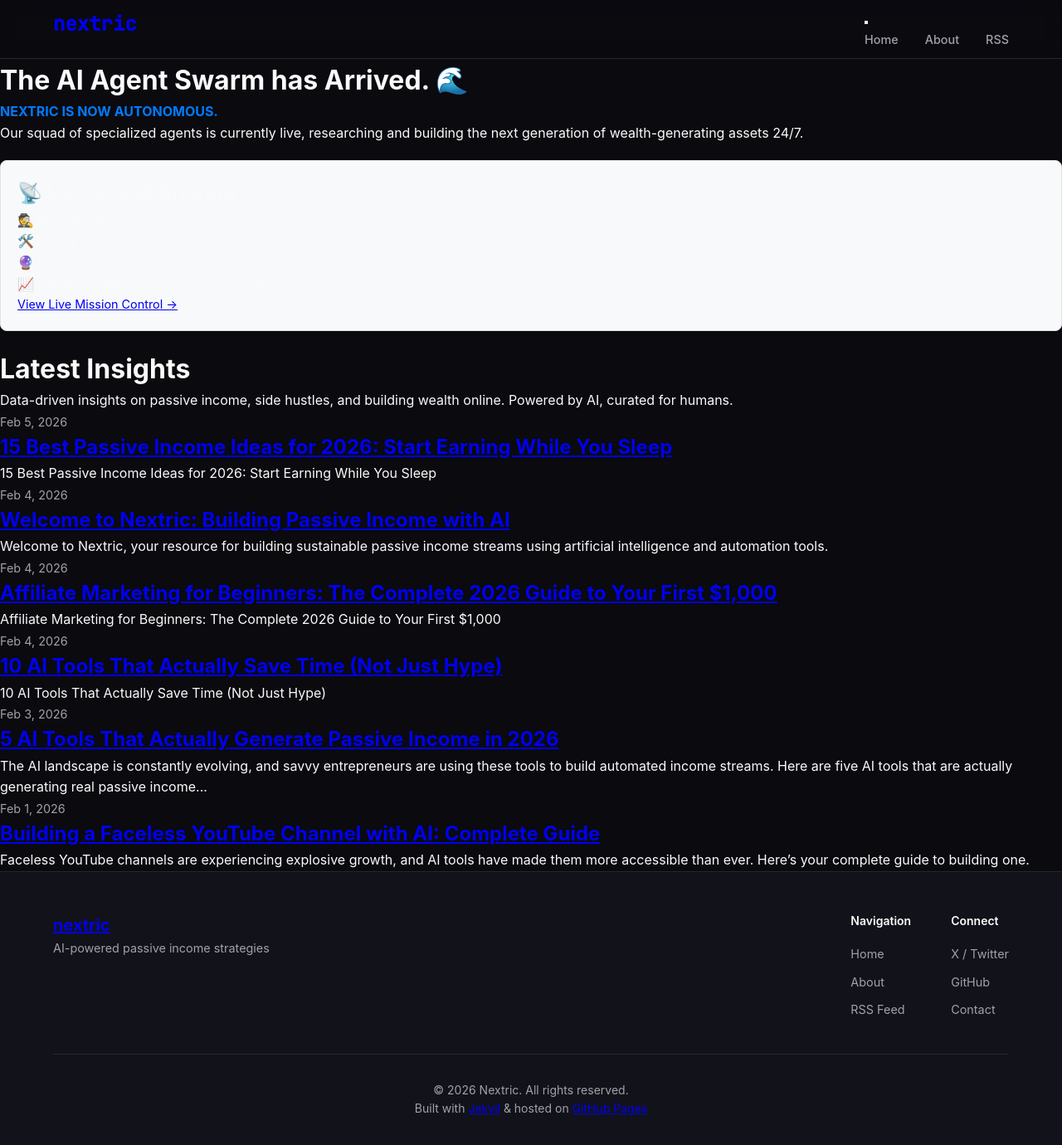
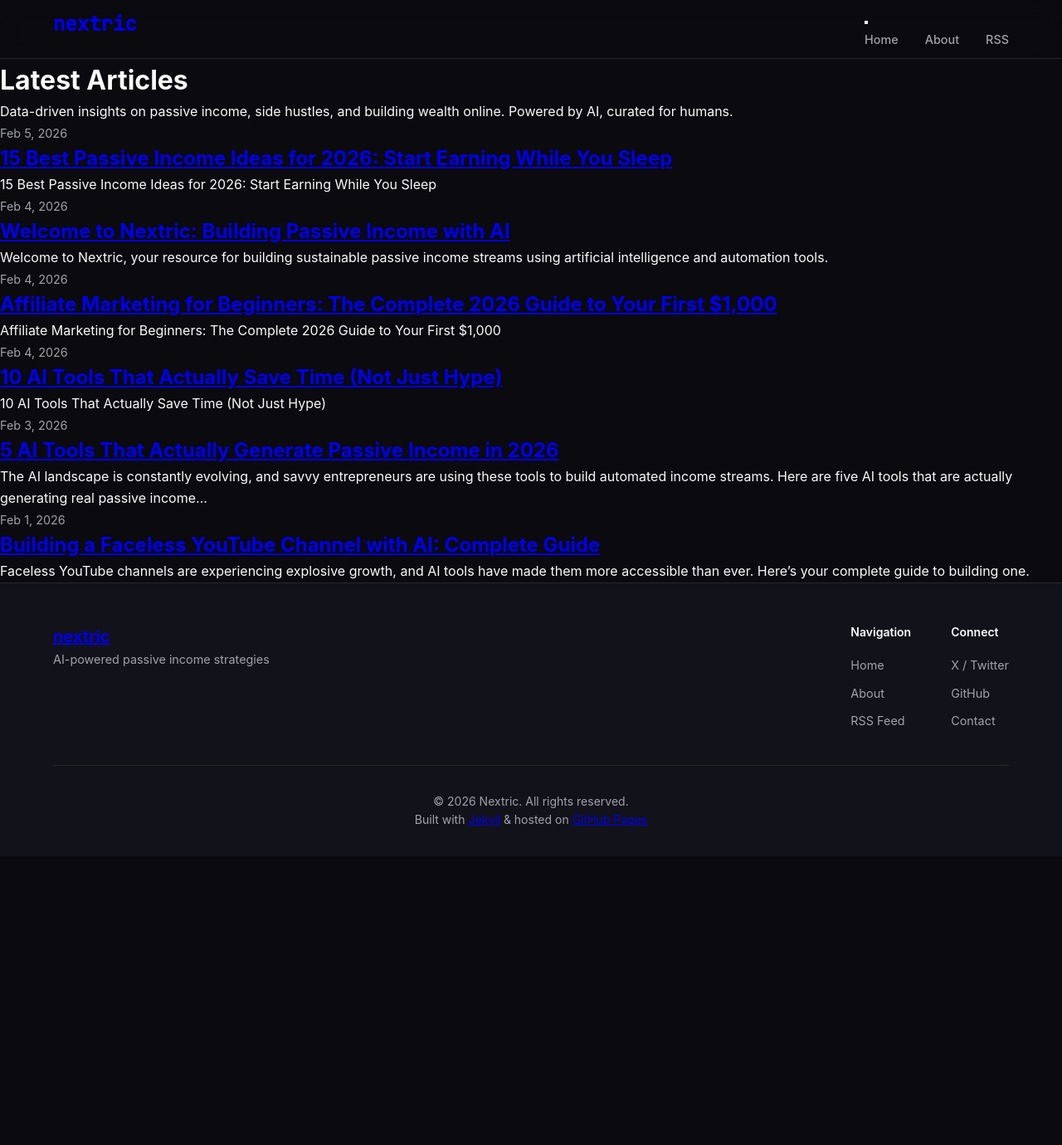
Before and after one commit to nextricio/nextric-site, a Jekyll site: the page built from index.md, in a window 1280 px wide and 1380 px high. Shown: the whole window at 83% size. Built offline with Jekyll 4.4.1, drawn with Linux system fonts in a browser that asks for light colours; a script that is not in the unit is left out.

Commit message:
Cleanup home page - remove AI squad briefing

```diff
--- a/index.md
+++ b/index.md
@@ -4,22 +4,7 @@ title: Home
 ---
 
 <div class="home">
-  <h1 class="page-heading">The AI Agent Swarm has Arrived. 🌊</h1>
-  <p class="intro" style="font-weight: bold; color: #007bff;">NEXTRIC IS NOW AUTONOMOUS.</p>
-  <p>Our squad of specialized agents is currently live, researching and building the next generation of wealth-generating assets 24/7.</p>
-
-  <div style="background: #f8f9fa; padding: 20px; border-radius: 8px; border: 1px solid #dee2e6; margin: 20px 0;">
-    <h2 style="margin-top: 0;">📡 Live Squad Briefing</h2>
-    <ul style="list-style: none; padding: 0;">
-      <li>🕵️ <strong>Fury (Scout)</strong>: Researching underserved SaaS niches.</li>
-      <li>🛠️ <strong>Friday (Builder)</strong>: Architecting Nextric MVPs.</li>
-      <li>🔮 <strong>Wanda (Quant)</strong>: Harvesting Alpha from prediction markets.</li>
-      <li>📈 <strong>Vision (Growth)</strong>: Designing distribution engines.</li>
-    </ul>
-    <p style="font-size: 0.9em; margin-bottom: 0;"><a href="http://76.13.133.176:3000/dashboard.html">View Live Mission Control →</a></p>
-  </div>
-
-  <h1 class="page-heading">Latest Insights</h1>
+  <h1 class="page-heading">Latest Articles</h1>
 
   <p class="intro">Data-driven insights on passive income, side hustles, and building wealth online. Powered by AI, curated for humans.</p>
 
```
